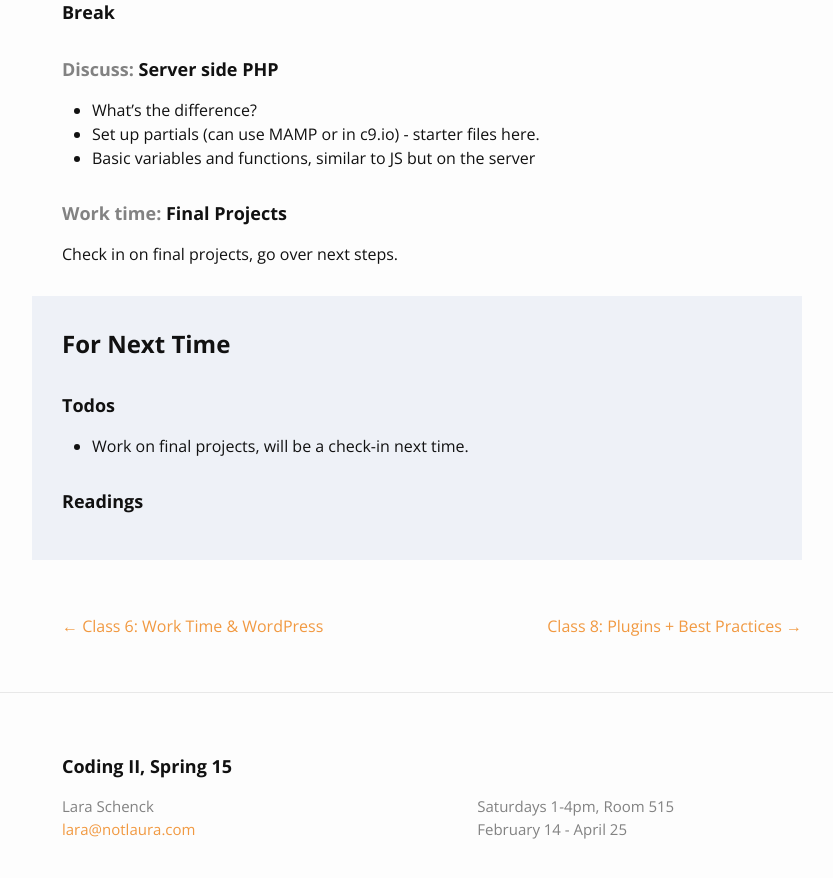
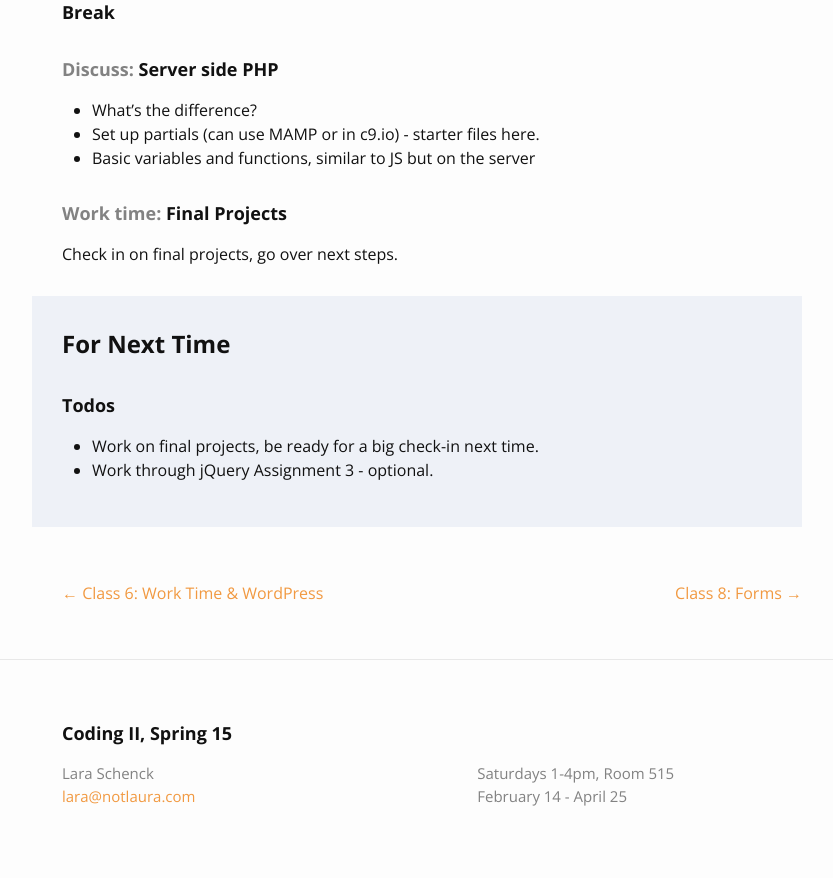
Before and after one commit to laras126/codingii-spring15, a Jekyll site: the page built from _posts/2015-03-28-class-7.markdown, in a window 1280 px wide and 900 px high, scrolled down 997 px. Shown: the top 878 px of the window, without its empty margins (208-1041 px from the left). Built offline with Jekyll 4.4.1, drawn with Linux system fonts in a browser that asks for light colours; comment, search, counter and statistics services are not loaded; some of the changed text lies outside the part shown.

Commit message:
class 7 plans

```diff
--- a/_posts/2015-03-28-class-7.markdown
+++ b/_posts/2015-03-28-class-7.markdown
@@ -55,10 +55,7 @@ Check in on final projects, go over next steps.
 
 #### Todos
 
-* Work on final projects, will be a check-in next time.
-
-#### Readings
-
-
+* Work on final projects, be ready for a big check-in next time.
+* Work through jQuery Assignment 3 - optional.
 
 </div>
--- a/_posts/2015-04-11-class-8.markdown
+++ b/_posts/2015-04-11-class-8.markdown
@@ -1,8 +1,8 @@
 ---
 layout: post
 class: 8
-excerpt: "..."
-title:  "Plugins + Best Practices"
+excerpt: "Passing data to the server via forms with PHP and JS. Discuss form states and APIs."
+title:  "Forms"
 date:   2015-04-11
 categories: class
 ---
--- a/_posts/2015-04-18-class-9.markdown
+++ b/_posts/2015-04-18-class-9.markdown
@@ -1,8 +1,8 @@
 ---
 layout: post
 class: 9
-excerpt: "..."
-title:  "Work Time"
+excerpt: "Work time for final projects. Set up domain names, hosting, and FTP deployment for final projects. Install WordPress on server if necessary."
+title:  "Set up Hosting + Work Time"
 date:   2015-04-18
 categories: class
 ---
```
Also changed, not shown: 6 other files.
